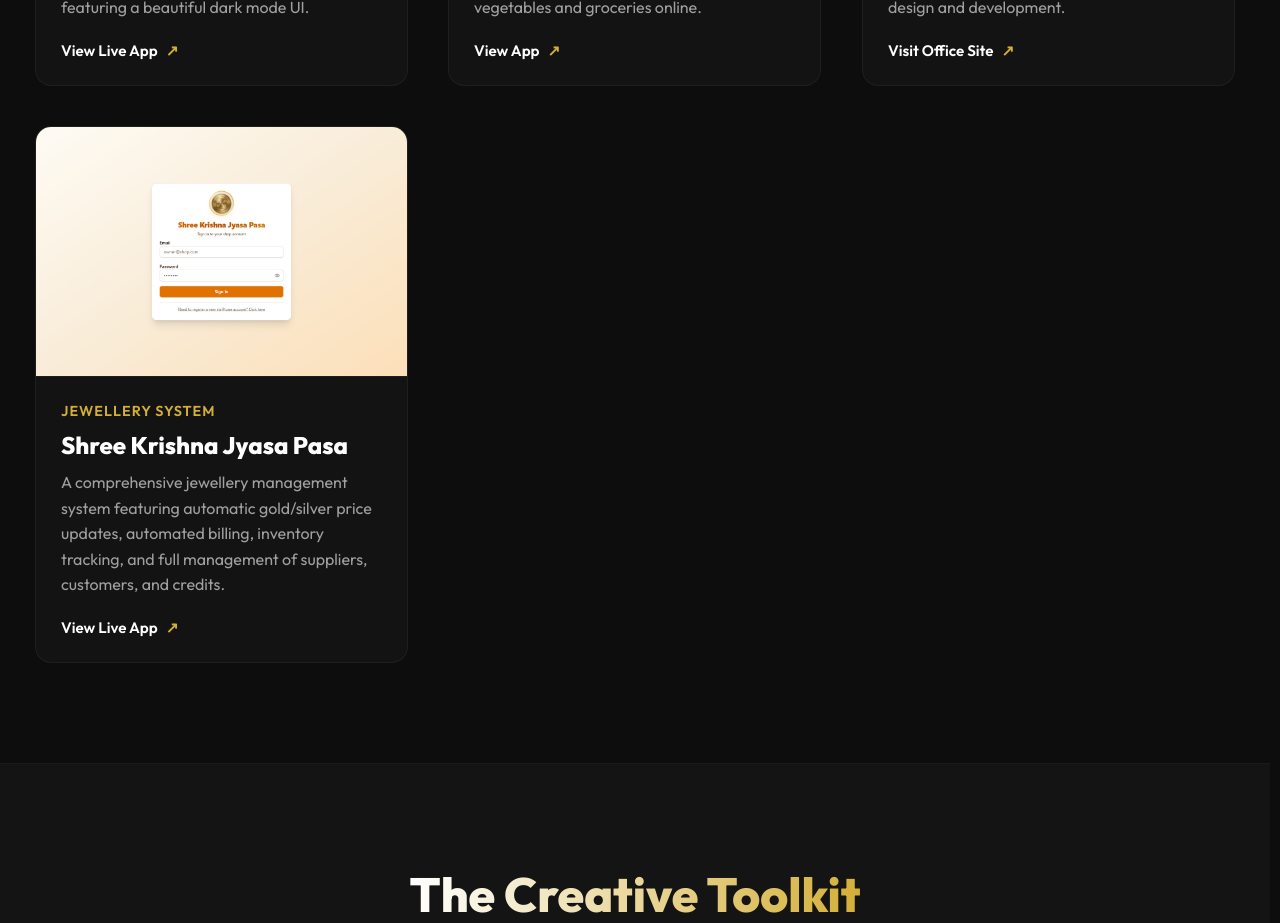
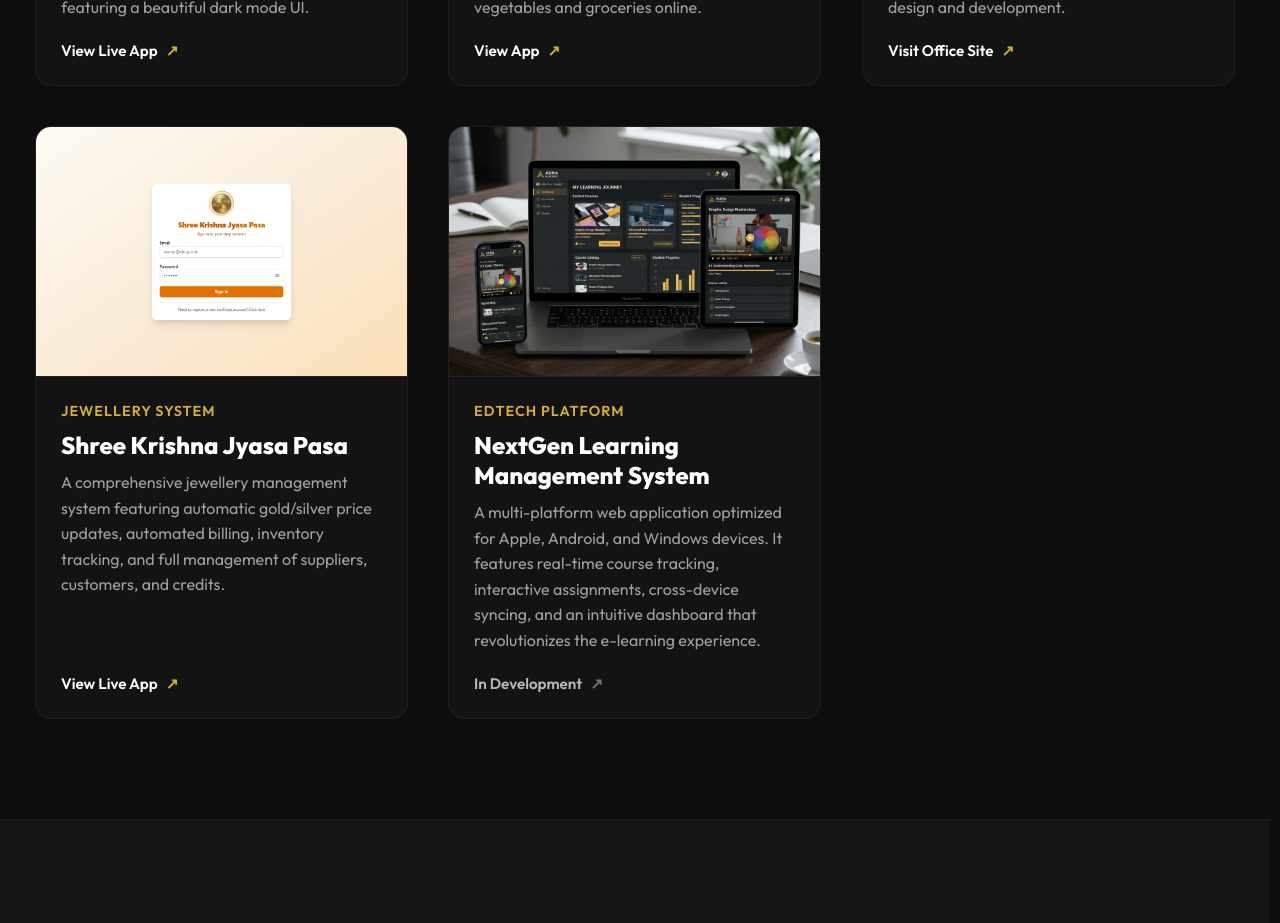
Before and after one commit to shakyamtech/shakya-portal, a React (Vite) app: page / in a window 1280 px wide. Shown: the part 2500-3423 px from the top of the page. Built offline with nearby package versions, Linux system fonts and the light colour scheme.

Commit message:
feat: Add LMS project to portfolio with generated multi-platform thumbnail

```diff
--- a/src/App.tsx
+++ b/src/App.tsx
@@ -470,6 +470,17 @@
               </div>
             </div>
 
+            {/* Project 5 */}
+            <div className="glass-panel project-card" style={{ overflow: 'hidden', display: 'flex', flexDirection: 'column' }}>
+              <img src="/images/project_lms.png" alt="NextGen LMS" style={{ width: '100%', height: '250px', objectFit: 'cover', borderBottom: '1px solid rgba(255,255,255,0.05)' }} />
+              <div style={{ padding: '25px', flex: 1, display: 'flex', flexDirection: 'column' }}>
+                <span style={{ color: 'var(--accent)', fontSize: '0.9rem', fontWeight: 600, letterSpacing: '1px', textTransform: 'uppercase' }}>{t.work.tags.lmsSystem}</span>
+                <h3 style={{ fontSize: '1.5rem', fontWeight: 700, margin: '10px 0', color: 'var(--text-primary)' }}>{t.work.projects.p5.title}</h3>
+                <p style={{ color: 'var(--text-secondary)', lineHeight: 1.6, flex: 1 }}>{t.work.projects.p5.desc}</p>
+                <a href="#" target="_blank" rel="noopener noreferrer" style={{ color: 'var(--text-primary)', textDecoration: 'none', fontWeight: 600, display: 'inline-flex', alignItems: 'center', gap: '8px', marginTop: '20px', fontSize: '0.95rem', transition: 'color 0.3s', pointerEvents: 'none', opacity: 0.7 }}>In Development <span style={{ color: 'var(--text-secondary)' }}>↗</span></a>
+              </div>
+            </div>
+
           </div>
         </div>
       </section>
--- a/src/translations.ts
+++ b/src/translations.ts
@@ -51,7 +51,8 @@
         webApp: "Web App",
         mobileApp: "Mobile App",
         businessWebsite: "Business Website",
-        jewellerySystem: "Jewellery System"
+        jewellerySystem: "Jewellery System",
+        lmsSystem: "EdTech Platform"
       },
       btnViewApp: "View Live App",
       btnViewMobileApp: "View App",
@@ -72,6 +73,10 @@
         p4: {
           title: "Shree Krishna Jyasa Pasa",
           desc: "A comprehensive jewellery management system featuring automatic gold/silver price updates, automated billing, inventory tracking, and full management of suppliers, customers, and credits."
+        },
+        p5: {
+          title: "NextGen Learning Management System",
+          desc: "A multi-platform web application optimized for Apple, Android, and Windows devices. It features real-time course tracking, interactive assignments, cross-device syncing, and an intuitive dashboard that revolutionizes the e-learning experience."
         }
       }
     },
@@ -154,7 +159,8 @@
         webApp: "वेब एप",
         mobileApp: "मोबाइल एप",
         businessWebsite: "व्यावसायिक वेबसाइट",
-        jewellerySystem: "गहना प्रणाली"
+        jewellerySystem: "गहना प्रणाली",
+        lmsSystem: "शैक्षिक प्रविधि"
       },
       btnViewApp: "लाइभ एप हेर्नुहोस्",
       btnViewMobileApp: "एप हेर्नुहोस्",
@@ -170,11 +176,15 @@
         },
         p3: {
           title: "एम सिल्भरलाइट",
-          desc: "मेरो कार्यालयको लागि आधिकारिक वेबसाइट र डिजिटल उपस्थिति, जसले व्यावसायिक वेब डिजाइन र विकास प्रदर्शन गर्दछ।"
+          desc: "मेरो कार्यालयको लागि आधिकारिक वेबसाइटমঙ্গল र डिजिटल उपस्थिति, जसले व्यावसायिक वेब डिजाइन र विकास प्रदर्शन गर्दछ।"
         },
         p4: {
           title: "श्री कृष्ण ज्यासा पासा",
           desc: "स्वचालित सुन/चाँदी मूल्य अपडेट, स्वचालित बिलिङ, स्टक ट्र्याकिङ, र आपूर्तिकर्ता, ग्राहकहरू र क्रेडिटहरूको पूर्ण व्यवस्थापन सहितको विस्तृत गहना व्यवस्थापन प्रणाली।"
+        },
+        p5: {
+          title: "नेक्स्टजेन लर्निङ म्यानेजमेन्ट सिस्टम (LMS)",
+          desc: "एप्पल, एन्ड्रोइड, र विन्डोज उपकरणहरूको लागि अनुकूलित एक बहु-प्लेटफर्म वेब अनुप्रयोग। यसमा वास्तविक-समय पाठ्यक्रम ट्र्याकिङ, अन्तरक्रियात्मक असाइनमेन्टहरू, क्रस-डिभाइस सिंक, र ई-लर्निङ अनुभवलाई क्रान्तिकारी बनाउने सहज ड्यासबोर्ड समावेश छ।"
         }
       }
     },
```
Also changed, not shown: public/images/project_lms.png (added).
